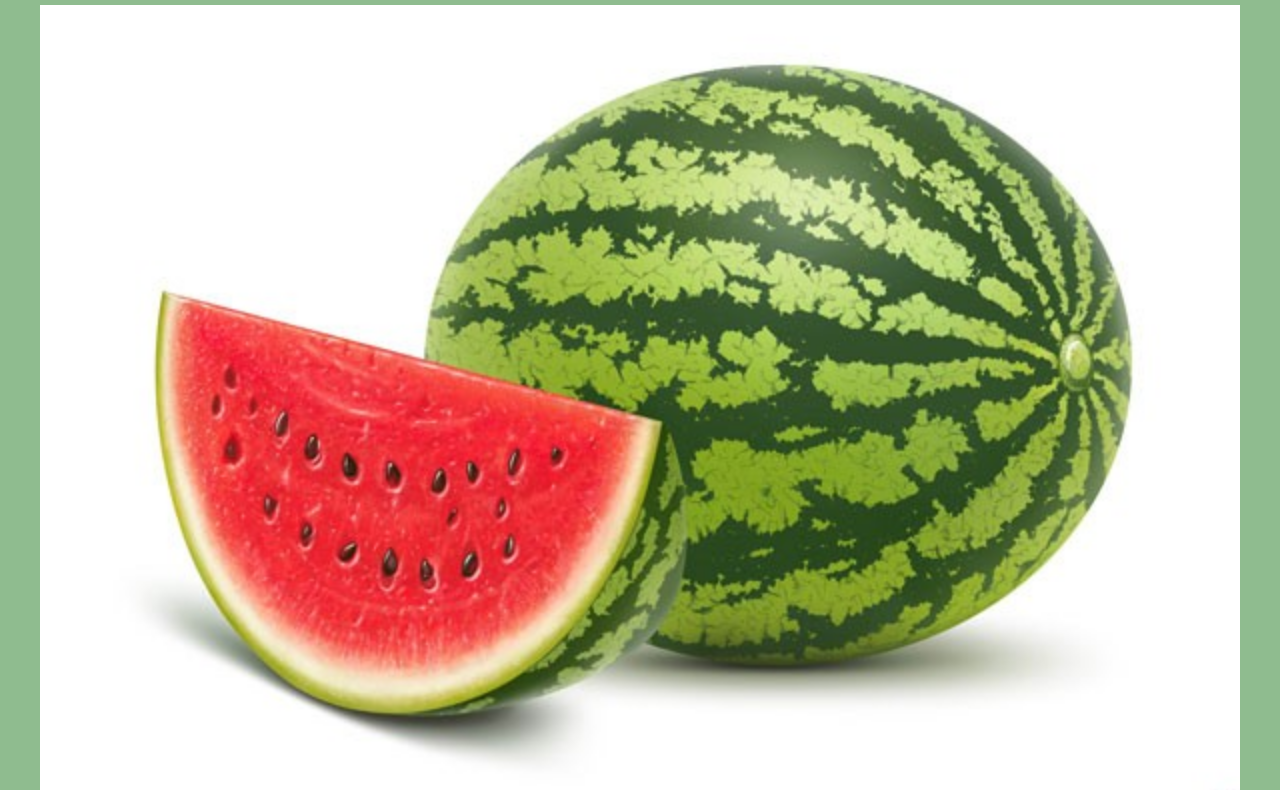
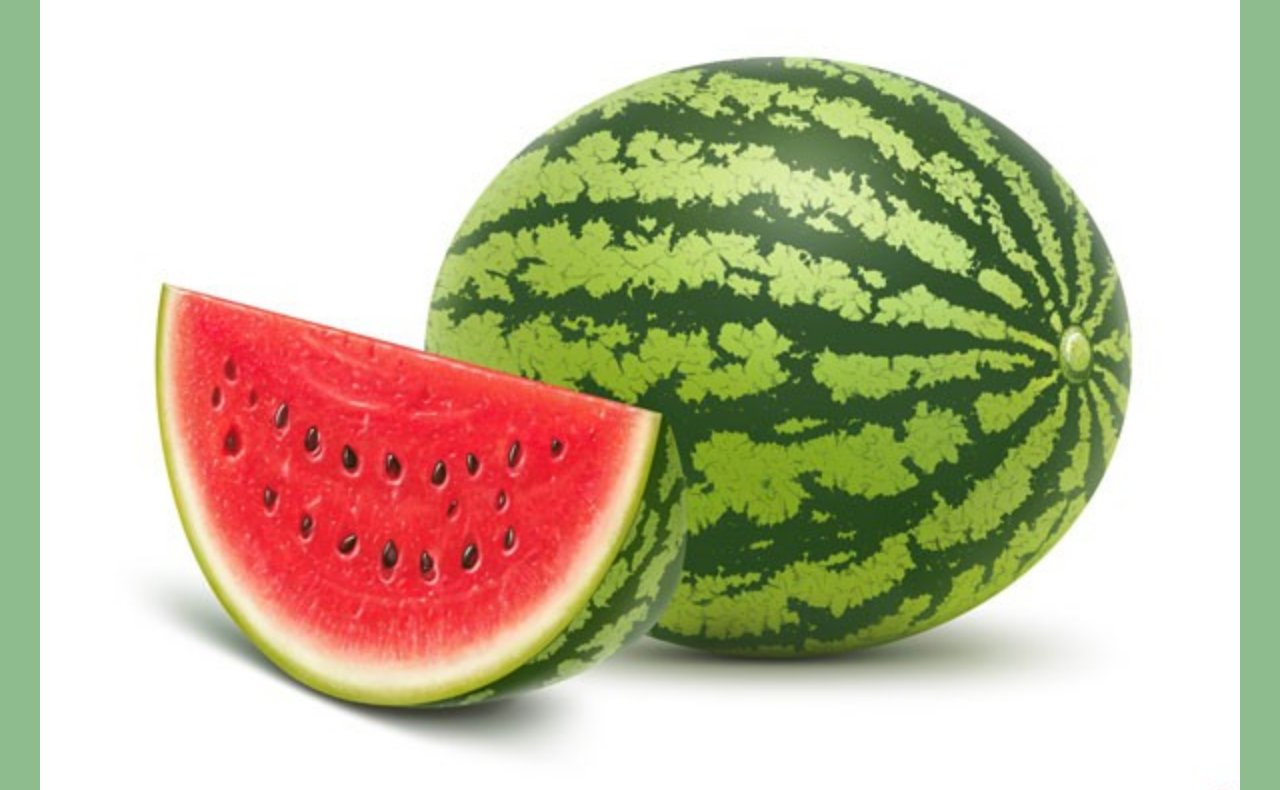
Before and after one commit to waterir/waterir.github.io, a plain HTML site: page index.html in a window 1280 px wide. Shown: the part 246-1036 px from the top of the page. Drawn offline with Linux system fonts and the light colour scheme.

Commit message:
Update index.html

```diff
--- a/index.html
+++ b/index.html
@@ -13,7 +13,8 @@
             width: fit-content;
         }
         body {
-            background-color:darkseagreen
+            background-color:darkseagreen;
+            margin: 0;
         }
         div {
             text-align: center;
```
